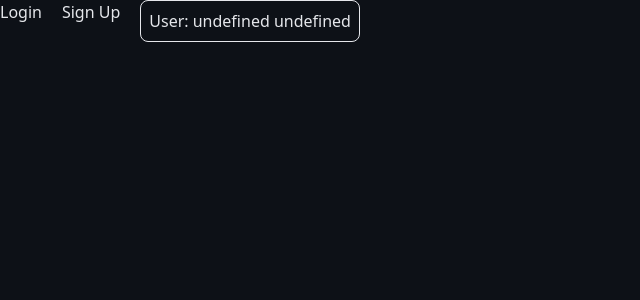
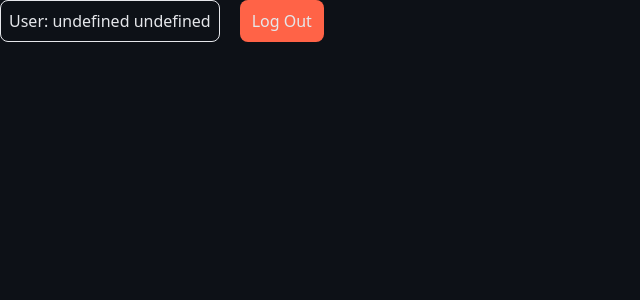
Before and after one commit to arafatYasir/Linkora, a React (Vite) app in the folder frontend/: page / in a window 1280 px wide. Shown: the top 300 px of the page, without its empty margins (0-640 px from the left). Built offline with nearby package versions, Linux system fonts and the light colour scheme; no server answers; sample sign-in values are in the browser's storage.

Commit message:
User log out feature integrated

```diff
--- a/frontend/src/pages/HomePage.jsx
+++ b/frontend/src/pages/HomePage.jsx
@@ -1,14 +1,30 @@
-import { useSelector } from "react-redux"
+import { useDispatch, useSelector } from "react-redux"
 import { Link } from "react-router-dom"
+import { logOutUser } from "../slices/authSlice";
 
 const HomePage = () => {
-    const {userInfo} = useSelector(state => state.auth);
+    const { userInfo } = useSelector(state => state.auth);
+    const dispatch = useDispatch();
+
+    const handleLogOut = () => {
+        setTimeout(() => {
+            localStorage.removeItem("userInfo");
+            dispatch(logOutUser());
+        }, 100)
+    }
+
     return (
         <div className="flex gap-x-5 container mx-auto">
-            <Link to="/login">Login</Link>
-            <Link to="/signup">Sign Up</Link>
+            {
+                !userInfo && <>
+                    <Link to="/login">Login</Link>
+                    <Link to="/signup">Sign Up</Link>
+                </>
+            }
 
             <p className="border p-2 rounded-lg">User: {userInfo.firstname + " " + userInfo.lastname} </p>
+
+            {userInfo && <button onClick={handleLogOut} className="bg-[tomato] px-3 py-1 rounded-lg cursor-pointer hover:bg-orange-800 transition">Log Out</button>}
         </div>
     )
 }
```
